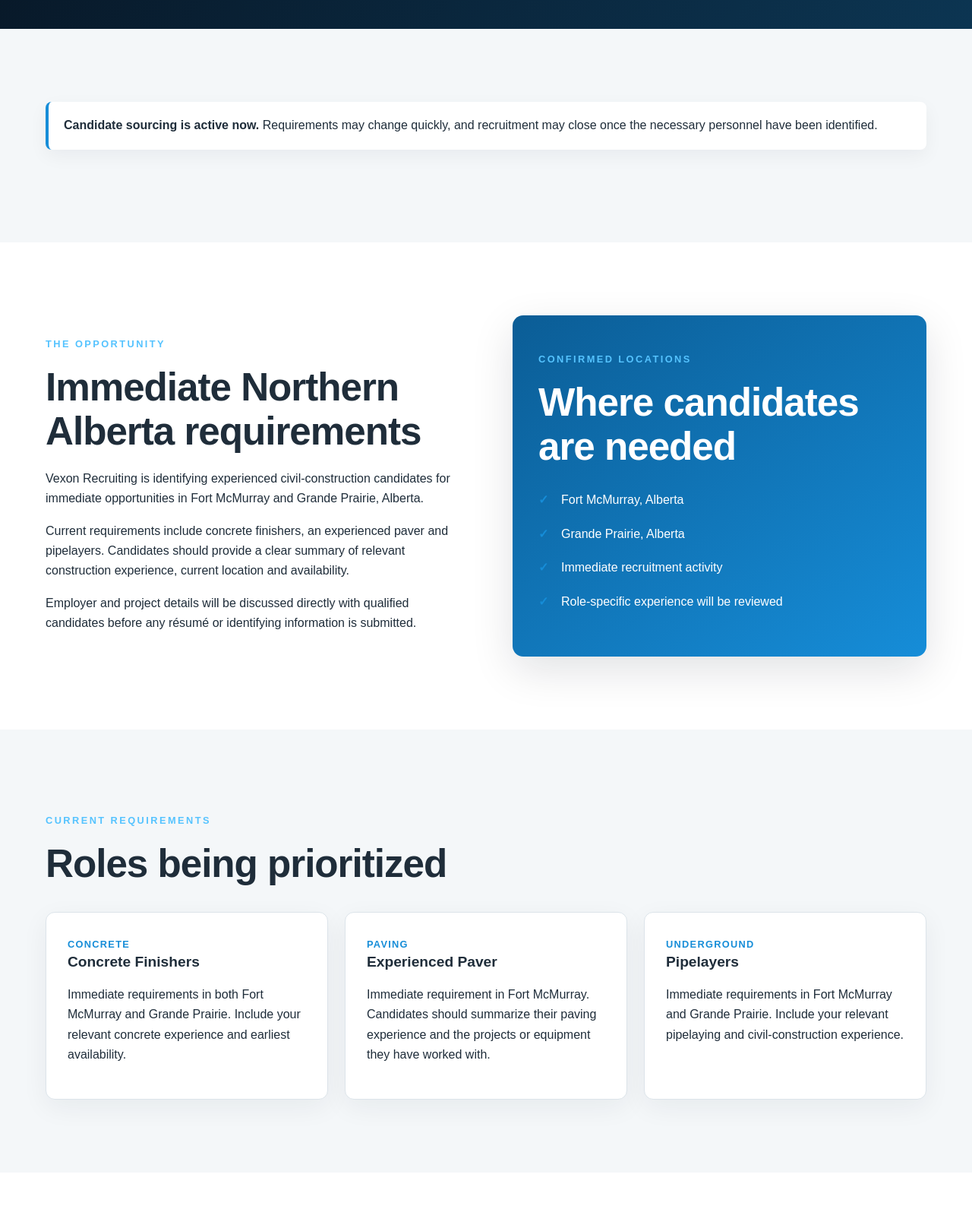
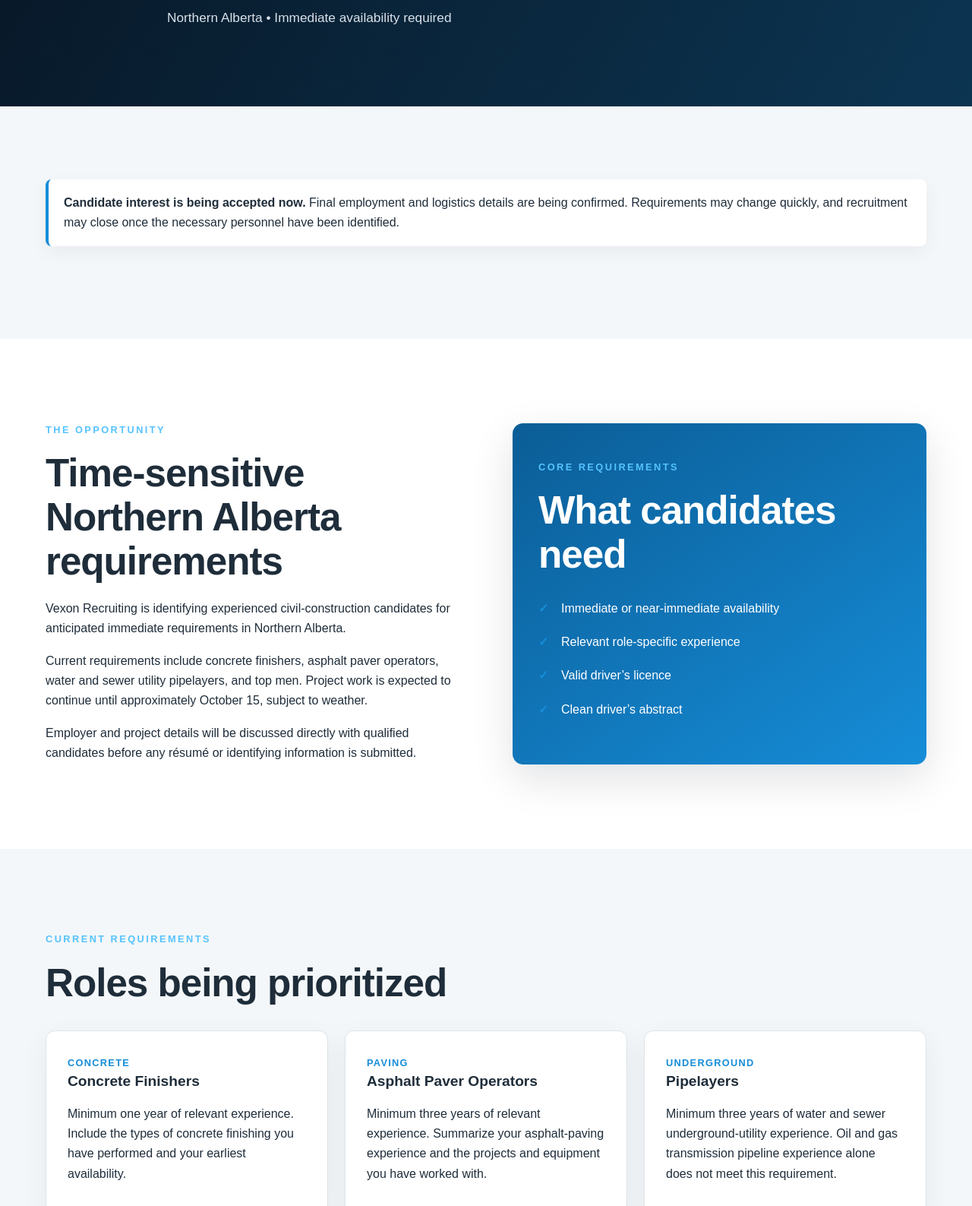
Before and after one commit to vexonrecruiting-cloud/vexon-recruiting-website, a plain HTML site: page alberta-civil-construction.html in a window 1280 px wide. Shown: the part 679-2266 px from the top of the page at 76% size. Drawn offline with Linux system fonts and the light colour scheme.

Commit message:
Add files via upload

```diff
--- a/alberta-civil-construction.html
+++ b/alberta-civil-construction.html
@@ -17,12 +17,12 @@
     <meta charset="utf-8" />
     <meta name="viewport" content="width=device-width,initial-scale=1" />
     <title>
-      Immediate Civil Construction Opportunities | Northern Alberta | Vexon
-      Recruiting
+      Immediate Civil Construction Candidate Interest | Northern Alberta |
+      Vexon Recruiting
     </title>
     <meta
       name="description"
-      content="Immediate civil construction opportunities for concrete finishers, an experienced paver and pipelayers in Fort McMurray and Grande Prairie, Alberta."
+      content="Immediate Northern Alberta candidate interest for concrete finishers, asphalt paver operators, water and sewer pipelayers, and top men."
     />
     <link
       rel="canonical"
@@ -32,11 +32,11 @@
     <meta property="og:site_name" content="Vexon Recruiting" />
     <meta
       property="og:title"
-      content="Immediate Civil Construction Opportunities | Vexon Recruiting"
+      content="Immediate Civil Construction Candidate Interest | Vexon Recruiting"
     />
     <meta
       property="og:description"
-      content="Concrete finishers, an experienced paver and pipelayers needed for immediate opportunities in Fort McMurray and Grande Prairie."
+      content="Candidate interest for concrete finishers, asphalt paver operators, water and sewer pipelayers, and top men in Northern Alberta."
     />
     <meta
       property="og:url"
@@ -49,11 +49,11 @@
     <meta name="twitter:card" content="summary_large_image" />
     <meta
       name="twitter:title"
-      content="Immediate Civil Construction Opportunities | Vexon Recruiting"
+      content="Immediate Civil Construction Candidate Interest | Vexon Recruiting"
     />
     <meta
       name="twitter:description"
-      content="Concrete finishers, an experienced paver and pipelayers needed for immediate opportunities in Fort McMurray and Grande Prairie."
+      content="Candidate interest for concrete finishers, asphalt paver operators, water and sewer pipelayers, and top men in Northern Alberta."
     />
     <meta
       name="twitter:image"
@@ -89,18 +89,21 @@
     <main>
       <section class="page-hero">
         <div class="container narrow">
-          <p class="kicker">Immediate Civil Construction Opportunities</p>
-          <h1>Concrete finishers, an experienced paver and pipelayers</h1>
+          <p class="kicker">Immediate Civil Construction Candidate Interest</p>
+          <h1>
+            Concrete finishers, paver operators, pipelayers and top men
+          </h1>
           <p class="lead">
-            Fort McMurray and Grande Prairie • Alberta • Recruitment active now
+            Northern Alberta • Immediate availability required
           </p>
         </div>
       </section>
       <section class="section alt">
         <div class="container">
           <div class="notice-box">
-            <strong>Candidate sourcing is active now.</strong> Requirements may
-            change quickly, and recruitment may close once the necessary
+            <strong>Candidate interest is being accepted now.</strong> Final
+            employment and logistics details are being confirmed. Requirements
+            may change quickly, and recruitment may close once the necessary
             personnel have been identified.
           </div>
         </div>
@@ -110,17 +113,17 @@
           <div class="two-col">
             <div>
               <p class="kicker">The Opportunity</p>
-              <h2>Immediate Northern Alberta requirements</h2>
+              <h2>Time-sensitive Northern Alberta requirements</h2>
               <p>
                 Vexon Recruiting is identifying experienced civil-construction
-                candidates for immediate opportunities in Fort McMurray and
-                Grande Prairie, Alberta.
+                candidates for anticipated immediate requirements in Northern
+                Alberta.
               </p>
               <p>
-                Current requirements include concrete finishers, an experienced
-                paver and pipelayers. Candidates should provide a clear summary
-                of relevant construction experience, current location and
-                availability.
+                Current requirements include concrete finishers, asphalt paver
+                operators, water and sewer utility pipelayers, and top men.
+                Project work is expected to continue until approximately
+                October 15, subject to weather.
               </p>
               <p>
                 Employer and project details will be discussed directly with
@@ -129,13 +132,13 @@
               </p>
             </div>
             <div class="panel blue">
-              <p class="kicker">Confirmed Locations</p>
-              <h2>Where candidates are needed</h2>
+              <p class="kicker">Core Requirements</p>
+              <h2>What candidates need</h2>
               <ul class="checks">
-                <li>Fort McMurray, Alberta</li>
-                <li>Grande Prairie, Alberta</li>
-                <li>Immediate recruitment activity</li>
-                <li>Role-specific experience will be reviewed</li>
+                <li>Immediate or near-immediate availability</li>
+                <li>Relevant role-specific experience</li>
+                <li>Valid driver’s licence</li>
+                <li>Clean driver’s abstract</li>
               </ul>
             </div>
           </div>
@@ -150,27 +153,36 @@
               <span class="number">CONCRETE</span>
               <h3>Concrete Finishers</h3>
               <p>
-                Immediate requirements in both Fort McMurray and Grande
-                Prairie. Include your relevant concrete experience and earliest
+                Minimum one year of relevant experience. Include the types of
+                concrete finishing you have performed and your earliest
                 availability.
               </p>
             </div>
             <div class="card">
               <span class="number">PAVING</span>
-              <h3>Experienced Paver</h3>
+              <h3>Asphalt Paver Operators</h3>
               <p>
-                Immediate requirement in Fort McMurray. Candidates should
-                summarize their paving experience and the projects or equipment
-                they have worked with.
+                Minimum three years of relevant experience. Summarize your
+                asphalt-paving experience and the projects and equipment you
+                have worked with.
               </p>
             </div>
             <div class="card">
               <span class="number">UNDERGROUND</span>
               <h3>Pipelayers</h3>
               <p>
-                Immediate requirements in Fort McMurray and Grande Prairie.
-                Include your relevant pipelaying and civil-construction
-                experience.
+                Minimum three years of water and sewer underground-utility
+                experience. Oil and gas transmission pipeline experience alone
+                does not meet this requirement.
+              </p>
+            </div>
+            <div class="card">
+              <span class="number">TOP MAN</span>
+              <h3>Top Men</h3>
+              <p>
+                Minimum three years of relevant underground-utility experience.
+                Must communicate clearly from above the trench with pipelayers
+                and equipment operators.
               </p>
             </div>
           </div>
@@ -181,11 +193,16 @@
           <div class="two-col">
             <div>
               <p class="kicker">Position Details</p>
-              <h2>Additional information is being confirmed</h2>
+              <h2>Project and compensation details</h2>
               <p>
-                Compensation, schedules, start dates, headcount and any travel
-                or accommodation arrangements will be discussed with qualified
-                candidates as details are confirmed.
+                Work is expected to start as soon as possible and continue until
+                approximately October 15, subject to weather. Compensation will
+                be discussed with qualified candidates.
+              </p>
+              <p>
+                Exact locations, schedules and travel or accommodation
+                arrangements will be discussed as the remaining details are
+                confirmed.
               </p>
               <p>
                 Providing complete, current information will help Vexon assess
@@ -200,6 +217,7 @@
                 <li>Role and preferred location</li>
                 <li>Relevant construction experience</li>
                 <li>Current safety tickets or certifications</li>
+                <li>Driver’s licence and abstract status</li>
                 <li>Current city and province</li>
                 <li>Earliest available start date</li>
               </ul>
```
Also changed, not shown: opportunities.html (+8 -5 lines).
